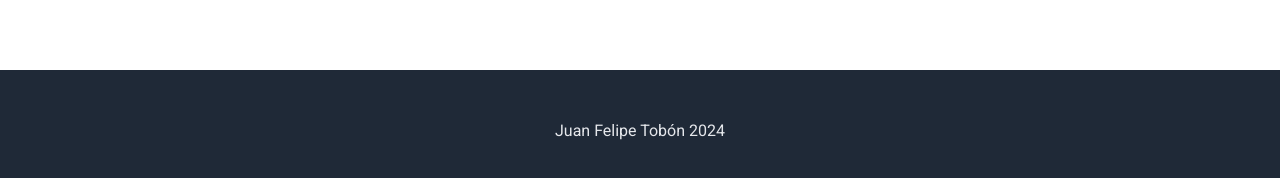
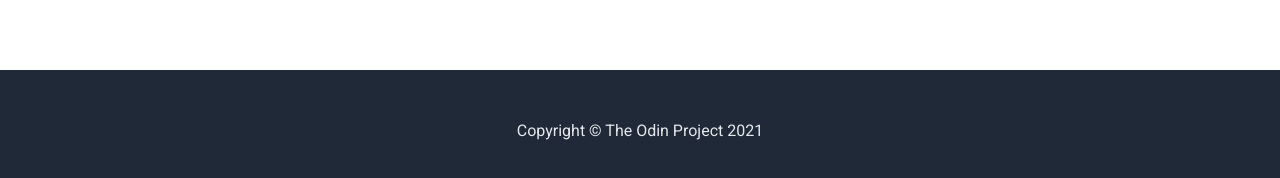
Before and after one commit to Felipe1727/odin-landing-page, a plain HTML site: page index.html in a window 1280 px wide. Shown: the part 2210-2388 px from the top of the page. Drawn offline with Linux system fonts and the light colour scheme.

Commit message:
copyright fix

```diff
--- a/index.html
+++ b/index.html
@@ -73,7 +73,7 @@
         </div>
     </div>
     <footer>
-        Juan Felipe Tobón 2024
+        Copyright © The Odin Project 2021
     </footer>
 </body>
 </html>
```
